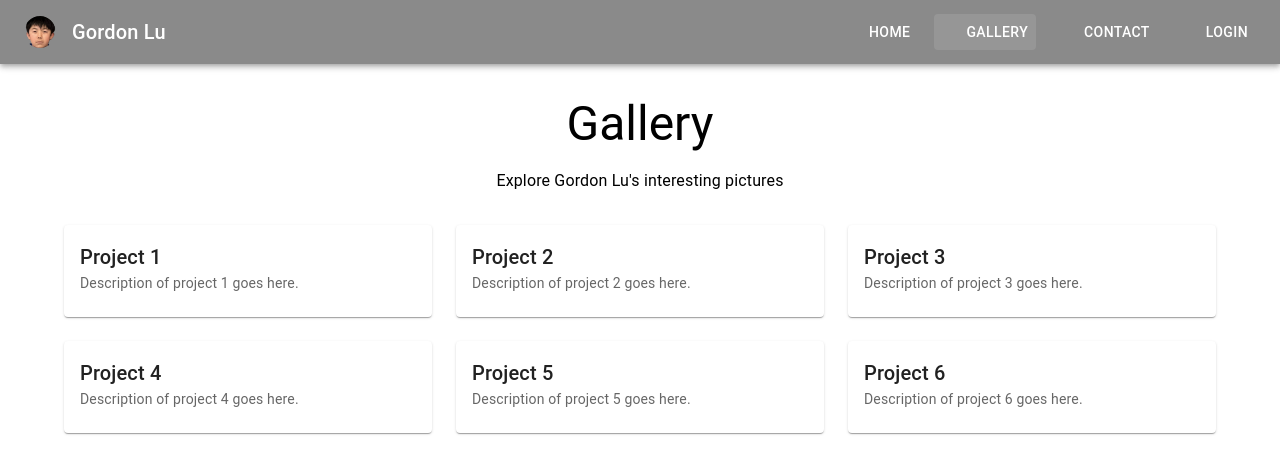
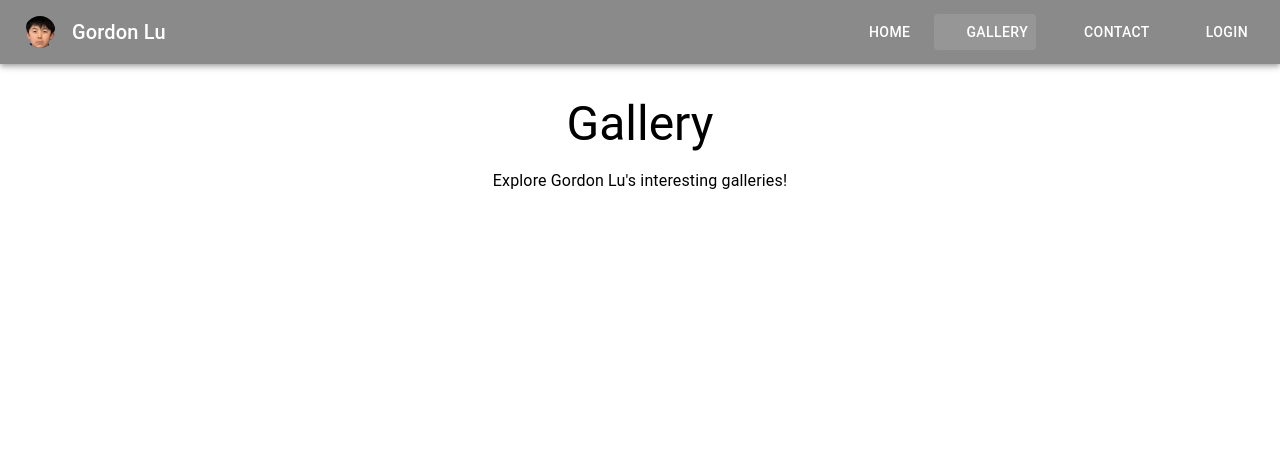
Before and after one commit to zericli090725/gordon-lu.com, a React (Vite) app: page /gallery in a window 1280 px wide. Shown: the top 474 px of the page. Built offline with nearby package versions, Linux system fonts and the light colour scheme; some icons are missing.

Commit message:
Deleted cards

```diff
--- a/src/pages/Gallery.tsx
+++ b/src/pages/Gallery.tsx
@@ -1,4 +1,4 @@
-import { Typography, Container, Box, Card, CardContent } from '@mui/material';
+import { Typography, Container, Box } from '@mui/material';
 
 function Gallery() {
   return (
@@ -8,27 +8,8 @@ function Gallery() {
           Gallery
         </Typography>
         <Typography variant="body1" sx={{ mb: 4 }} align="center">
-          Explore Gordon Lu's interesting pictures
+          Explore Gordon Lu's interesting galleries!
         </Typography>
-
-        <Box sx={{
-          display: 'grid',
-          gridTemplateColumns: { xs: '1fr', sm: 'repeat(2, 1fr)', md: 'repeat(3, 1fr)' },
-          gap: 3
-        }}>
-          {[1, 2, 3, 4, 5, 6].map((item) => (
-            <Card key={item}>
-              <CardContent>
-                <Typography variant="h6" component="div">
-                  Project {item}
-                </Typography>
-                <Typography variant="body2" color="text.secondary">
-                  Description of project {item} goes here.
-                </Typography>
-              </CardContent>
-            </Card>
-          ))}
-        </Box>
       </Box>
     </Container>
   );
--- a/src/pages/Home.tsx
+++ b/src/pages/Home.tsx
@@ -9,7 +9,7 @@ function Home() {
           Welcome to Gordon Lu's Website
         </Typography>
         <Typography variant="body1" sx={{ mb: 4 }}>
-          This is the home page of Gordon Lu's personal website, explore the gallery and contact sections to learn more
+          This is the home page of Gordon Lu's personal website, explore the gallery and contact sections to learn more!
         </Typography>
         <Box sx={{ mb: 4 }}>
           <img
```
